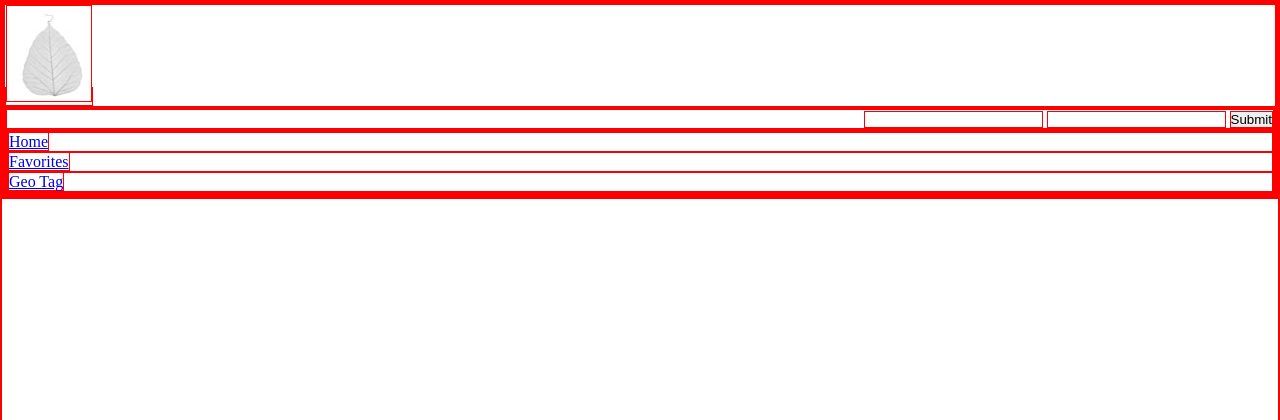
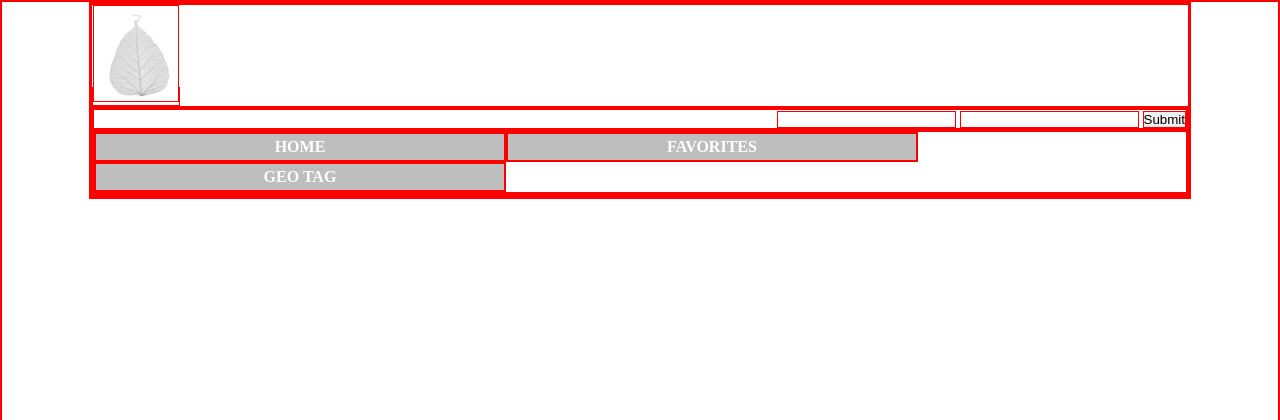
Before and after one commit to rebeccaYang/603-project, a PHP site: page / in a window 1280 px wide. Shown: the top 420 px of the page. Run offline with PHP 8.4, Linux system fonts and the light colour scheme.

Commit message:
edit css
define the style of #wrap, make it center

```diff
--- a/index.html
+++ b/index.html
@@ -1,46 +1,10 @@
 <html>
 <head>
 	<link href="styles/stylesheet.css" type="text/css" rel="stylesheet"/>
-
-	<!--<style type="text/css">
-	ul
-	{
-		list-style-type:none;
-		margin:0;
-		padding:0;
-		overflow:hidden;
-	}
-	li
-	{
-		float:left;
-	}
-	a.nav:link,a.nav:visited
-	{
-		display:block;
-		width:400px;
-		font-weight:bold;
-		color:#FFFFFF;
-		background-color:#bebebe;
-		text-align:center;
-		padding:4px;
-		text-decoration:none;
-		text-transform:uppercase;
-	}
-	a.nav:hover,a.nav:active
-	{
-		background-color:#cc0000;
-	}
-	#logo
-	{
-		display: block;
-	}
-
-	</style>
--->
 </head>
 
 <body>
-	<div id = "wrap" style = "width = 960px; position:relative; align:center">
+<div id = "wrap">
 	<div id="header">
 	<div id="logo"><a href="index.html"><img src="images/logo.jpg"></a></div>
 	<div id="navigation">
@@ -64,6 +28,7 @@
 
 
 	</div>
+
 </div>
 </body>
 </html>
--- a/styles/stylesheet.css
+++ b/styles/stylesheet.css
@@ -6,6 +6,16 @@
 div
 {
 	display: block;
+}
+
+div#wrap
+{
+	position:relative;
+	width:1100px;
+	align:center;
+	margin:0 auto;
+
+
 }
 
 div #cinema
@@ -86,3 +96,35 @@ h1.splash_header
 .splash_button:hover {
   background-color: #FA8E8E;
 }
+
+ul
+	{
+		list-style-type:none;
+		margin:0;
+		padding:0;
+		overflow:hidden;
+	}
+li
+	{
+		float:left;
+	}
+a.nav:link,a.nav:visited
+	{
+		display:block;
+		width:400px;
+		font-weight:bold;
+		color:#FFFFFF;
+		background-color:#bebebe;
+		text-align:center;
+		padding:4px;
+		text-decoration:none;
+		text-transform:uppercase;
+	}
+a.nav:hover,a.nav:active
+	{
+		background-color:#cc0000;
+	}
+#logo
+	{
+		display: block;
+	}
```
